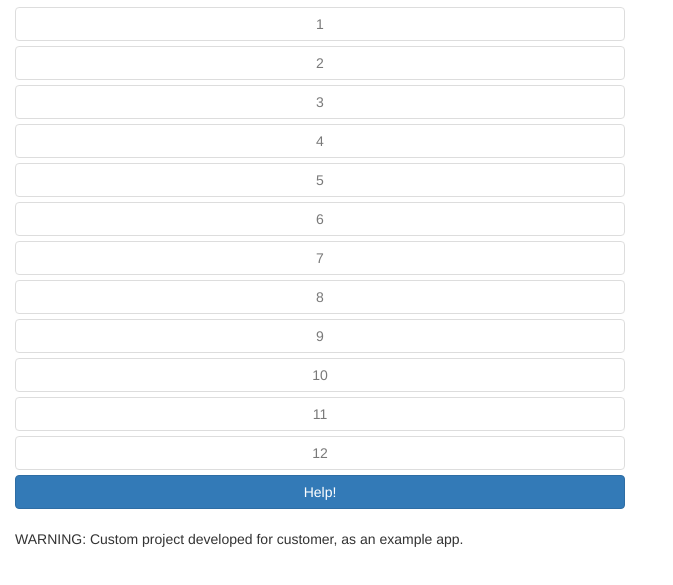
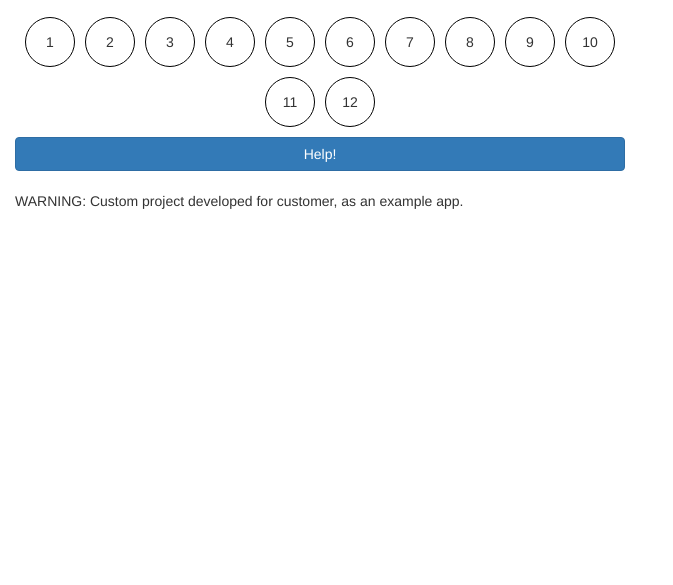
Before and after one commit to parikhkunj/time-link-app, a plain HTML site: page index.html in a window 1280 px wide. Shown: the part 63-648 px from the top of the page, without its empty margins (0-673 px from the left). Drawn offline with nearby package versions, Linux system fonts and the light colour scheme.

Commit message:
Adding CSS file and minor structure changes

```diff
--- /dev/null
+++ b/css/main.css
@@ -0,0 +1,22 @@
+.cstm-btn-circle {
+
+	display: inline-flex;
+	justify-content: center;
+	align-items: center;
+
+	height: 50px;
+	width: 50px;
+	border: 1px solid black;
+	border-radius: 25px;
+	margin: 5px;
+}
+
+#time_links_here {
+	display: inline-flex;
+	flex-direction: row;
+	flex-wrap: wrap;
+	justify-content: center;
+	align-items: center;
+	align-content: center;
+	padding: 5px;
+}
--- a/index.html
+++ b/index.html
@@ -12,7 +12,7 @@
 	<meta name="mobile-web-app-capable" content="yes">
     <link rel="icon" sizes="192x192" href="images/icon.png">
 
-
+	<!-- Bootstrap css -->
 	<link rel="stylesheet" href="https://maxcdn.bootstrapcdn.com/bootstrap/3.3.7/css/bootstrap.min.css">
 
 	<!-- jQuery library -->
@@ -20,16 +20,22 @@
 
 	<!-- Latest compiled JavaScript -->
 	<script src="https://maxcdn.bootstrapcdn.com/bootstrap/3.3.7/js/bootstrap.min.js"></script>
+
+	<!--My CSS  -->
+	<link rel="stylesheet" href="css/main.css">
 </head>
 <body>
 	<div class="container-fluid">
 		<div class="row">
-			<div class="col-sm-12">
+			<div class="col-xs-12">
 				<h1>The time link app.</h1>
 			</div>
 		</div>
 		<div class="row">
-			<div class="col-sm-6" id="time_links_here">
+			<div class="col-xs-6">
+				<div id="time_links_here">
+					<!-- Links come here -->
+				</div>
 				<a class="btn btn-primary btn-block" href="#helpCollapse" data-toggle="collapse">Help!</a>
 				<div class="panel panel-success collapse" id="helpCollapse">
 					<div class="panel-body">
@@ -50,8 +56,10 @@
 	var a = [1,2,3,4,5,6,7,8,9,10,11,12];
 	/*Link node that is to be attached*/
 	var link = null;
-	/*Class to be attached to the link node*/
-	var link_class='btn btn-default btn-block time_link';
+	/*Class to be attached to the link node
+		Here time_link class is added to search classes through jquery to
+		add disable class to it*/
+	var link_class='btn btn-default time_link cstm-btn-circle';
 	/*Href to be attached to the link node*/
 	var href = "https://api.whatsapp.com/send?phone=918000554559&text=";
 	/*Special text before variable text*/
@@ -60,8 +68,11 @@
 	var text_post = "*";
 
 
+
+
 	/*Iterator for the array*/
 	for (var i = a.length - 1; i>=0; i--) {
+
 		/*Initial link*/
 		href = "https://api.whatsapp.com/send?phone=918000554559&text=";
 		/*Adding variable text with pre and post text*/
@@ -71,6 +82,8 @@
 		var link = $('<a></a>').attr({'href':href,'class':link_class}).text(a[i]);
 		/*Attaching it to the div with id time_links_here*/
 		$('#time_links_here').prepend(link);
+
+
 	}
 	/*End of creating links*/
 
@@ -82,7 +95,7 @@
 	/*Condtion to enable the links*/
 	if(!((hour>6&&hour<9)||(hour>18&&hour<21)||hour==0)) {
 		/*Adding Bootstrap disabled class to disable links at the time when not required*/
-		$('.time_link').addClass('disabled');
+		//$('.time_link').addClass('disabled');
 	}
 	/*End of Disabling Links*/
 </script>
```
